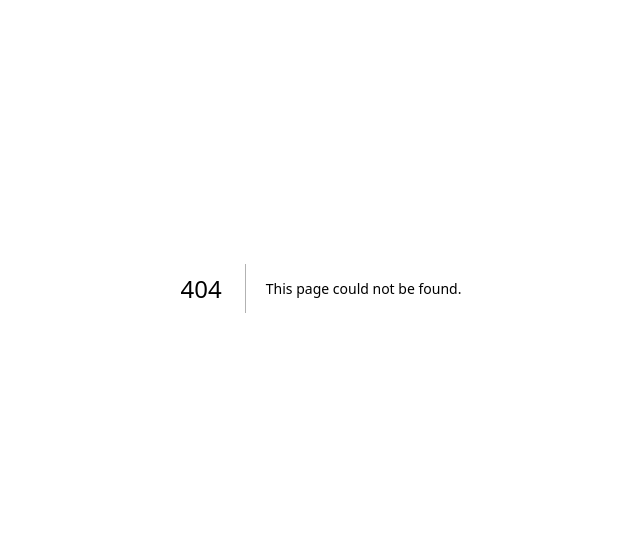
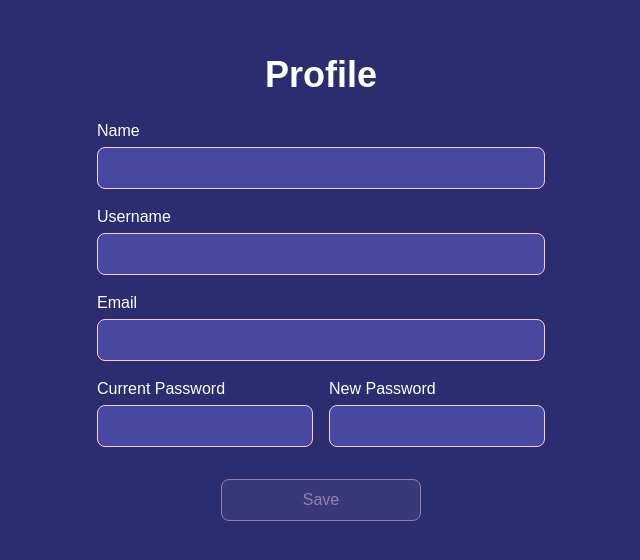
Before and after one commit to BPChance/Auricle-Capstone, a Next.js app in the folder my-app/: page /profile in a window 1280 px wide. Before the commit this address had no page. Shown: the part 112-672 px from the top of the page, without its empty margins (319-959 px from the left). Built offline with nearby package versions, Linux system fonts and the light colour scheme.

Commit message:
Still fixing styling

```diff
--- /dev/null
+++ b/my-app/src/app/profile/page.tsx
@@ -0,0 +1,67 @@
+"use client";
+
+export default function ProfilePage() {
+  return (
+    <div className="min-h-screen bg-[#2C2C71] text-white flex items-center justify-center px-4">
+      <div className="w-full max-w-md space-y-6">
+        <h1 className="text-4xl font-bold text-center">Profile</h1>
+
+        {/* Form */}
+        <form className="space-y-4">
+          <div>
+            <label className="block mb-1">Name</label>
+            <input
+              type="text"
+              className="w-full bg-[#4848A1] border border-pink-200 rounded-lg py-2 px-4 outline-none"
+            />
+          </div>
+
+          <div>
+            <label className="block mb-1">Username</label>
+            <input
+              type="text"
+              className="w-full bg-[#4848A1] border border-pink-200 rounded-lg py-2 px-4 outline-none"
+            />
+          </div>
+
+          <div>
+            <label className="block mb-1">Email</label>
+            <input
+              type="email"
+              className="w-full bg-[#4848A1] border border-pink-200 rounded-lg py-2 px-4 outline-none"
+            />
+          </div>
+
+          {/* Password Fields Side-by-Side */}
+          <div className="flex gap-4">
+            <div className="flex-1">
+              <label className="block mb-1">Current Password</label>
+              <input
+                type="password"
+                className="w-full bg-[#4848A1] border border-pink-200 rounded-lg py-2 px-4 outline-none"
+              />
+            </div>
+            <div className="flex-1">
+              <label className="block mb-1">New Password</label>
+              <input
+                type="password"
+                className="w-full bg-[#4848A1] border border-pink-200 rounded-lg py-2 px-4 outline-none"
+              />
+            </div>
+          </div>
+
+          {/* Save Button */}
+          <div className="pt-4 text-center">
+            <button
+              type="button"
+              disabled
+              className="w-full max-w-[200px] bg-[#474781] text-pink-200 border border-pink-200 rounded-lg px-6 py-2 opacity-50 cursor-not-allowed"
+            >
+              Save
+            </button>
+          </div>
+        </form>
+      </div>
+    </div>
+  );
+}
```
